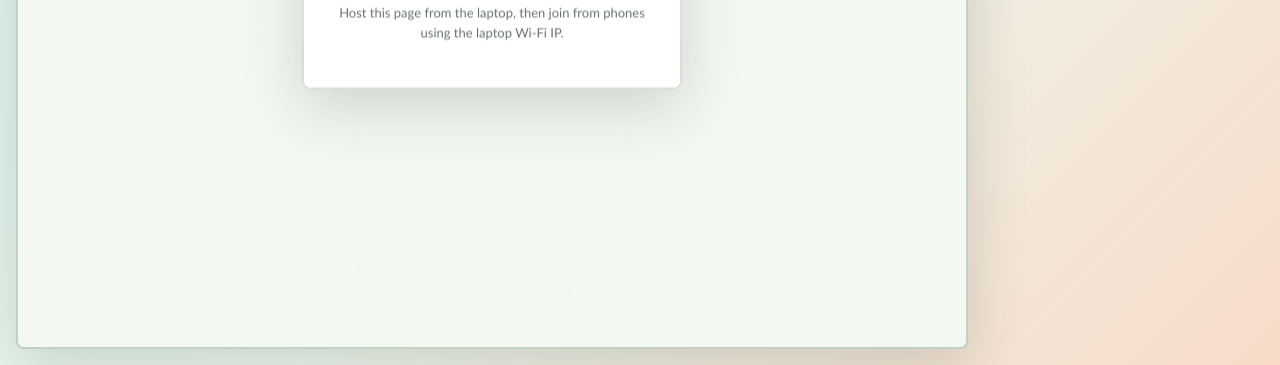
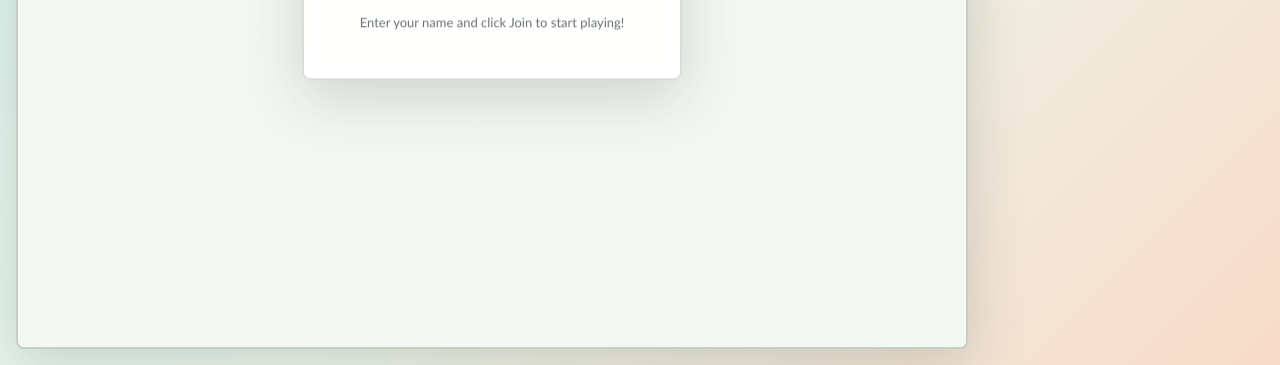
Before and after one commit to ImAkshay33/Canvas-Clash, a website: page public/index.html in a window 1280 px wide. Shown: the part 435-800 px from the top of the page. Drawn offline with Linux system fonts and the light colour scheme.

Commit message:
version 1.0

```diff
--- a/public/index.html
+++ b/public/index.html
@@ -22,7 +22,7 @@
               <button type="submit">Join</button>
             </div>
           </form>
-          <p id="connection-hint">Host this page from the laptop, then join from phones using the laptop Wi-Fi IP.</p>
+          <p id="connection-hint">Enter your name and click Join to start playing!</p>
         </div>
       </section>
       <aside class="side">
```
Also changed, not shown: README.md.
